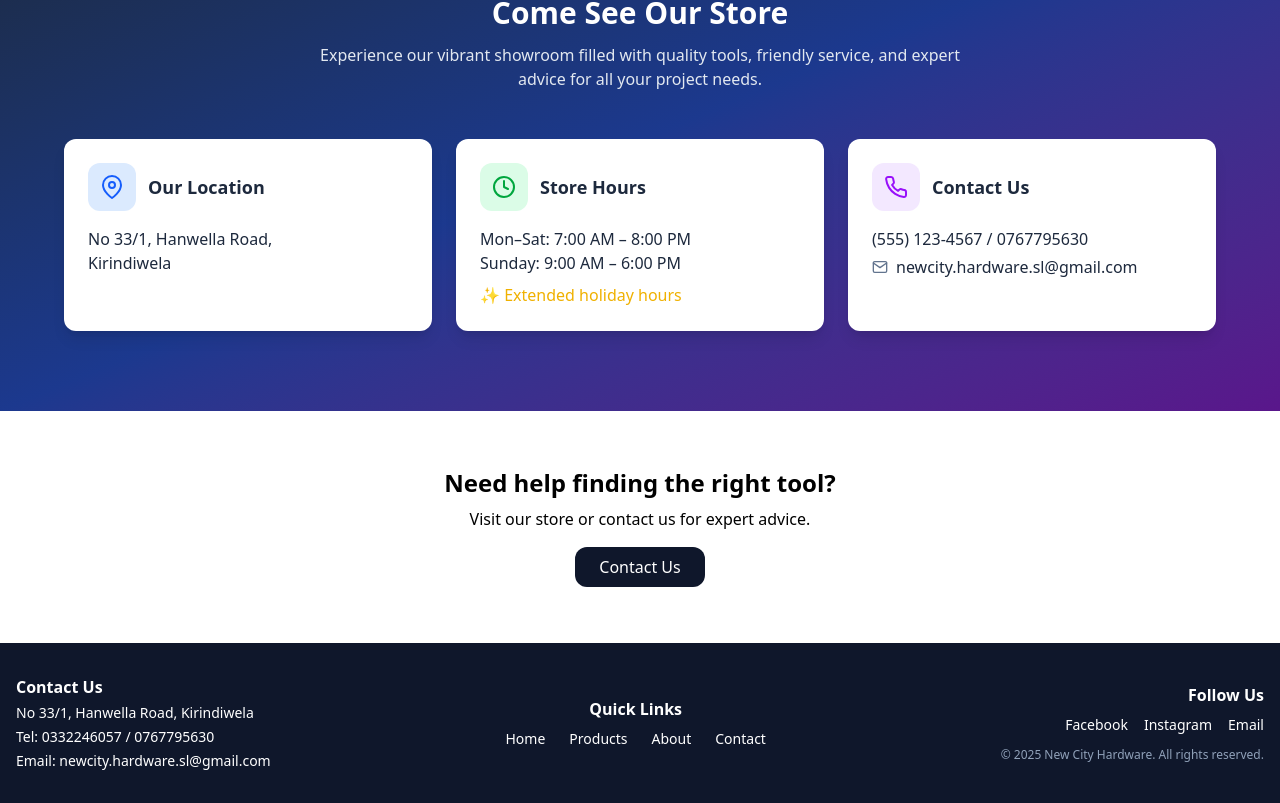
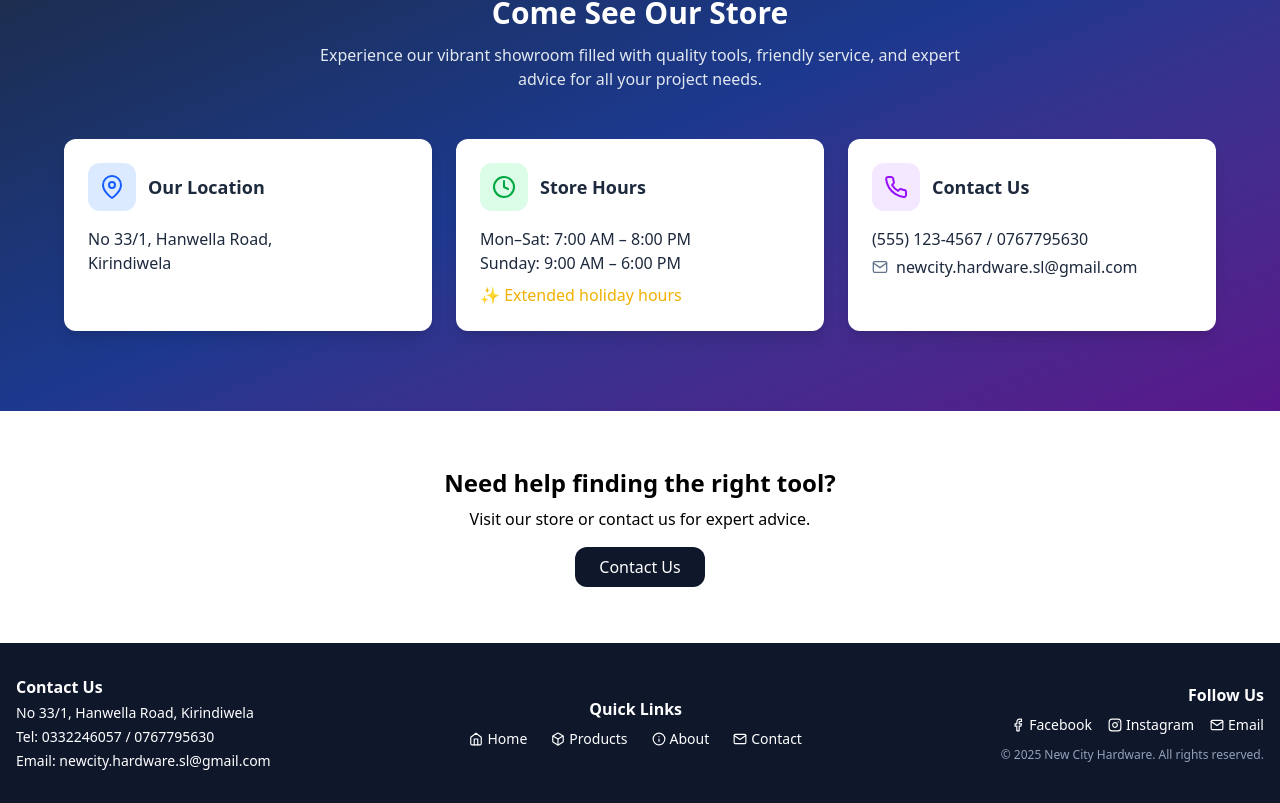
Before and after one commit to RDinujaya4/Agile-Solutions-New-City-HW, a React (Vite) app in the folder new-city-hardware/: page / in a window 1280 px wide. Shown: the part 1931-2734 px from the top of the page. Built offline with nearby package versions, Linux system fonts and the light colour scheme; no server answers; the database is empty.

Commit message:
footer updated

```diff
--- a/new-city-hardware/src/components/Footer.jsx
+++ b/new-city-hardware/src/components/Footer.jsx
@@ -1,3 +1,7 @@
+import { Link } from 'react-router-dom';
+import { FiHome, FiBox, FiInfo, FiMail, FiFacebook, FiInstagram, FiArrowUp } from 'react-icons/fi';
+
+
 function Footer() {
   return (
     <footer className="bg-slate-900 text-white text-sm">
@@ -16,29 +20,41 @@ function Footer() {
           </p>
         </div>
 
-        {/* Quick Links (Horizontal) */}
+        {/* Quick Links */}
         <div className="flex flex-col lg:items-center">
           <h3 className="text-base font-semibold mb-2">Quick Links</h3>
           <div className="flex flex-wrap gap-x-6 gap-y-2">
-            <a href="#" className="hover:text-blue-400">Home</a>
-            <a href="#" className="hover:text-blue-400">Products</a>
-            <a href="#" className="hover:text-blue-400">About</a>
-            <a href="#" className="hover:text-blue-400">Contact</a>
+            <a href="/" className="flex items-center gap-1 hover:text-blue-400"><FiHome /> Home</a>
+            <a href="/products" className="flex items-center gap-1 hover:text-blue-400"><FiBox /> Products</a>
+            <a href="/about" className="flex items-center gap-1 hover:text-blue-400"><FiInfo /> About</a>
+            <a href="/contact" className="flex items-center gap-1 hover:text-blue-400"><FiMail /> Contact</a>
           </div>
         </div>
 
-        {/* Socials & Rights */}
+        {/* Socials */}
         <div className="flex flex-col lg:items-end">
           <h3 className="text-base font-semibold mb-2">Follow Us</h3>
           <div className="flex space-x-4 mb-3">
-            <a href="#" className="hover:text-blue-400">Facebook</a>
-            <a href="#" className="hover:text-blue-400">Instagram</a>
-            <a href="#" className="hover:text-blue-400">Email</a>
+            <a href="#" className="flex items-center gap-1 hover:text-blue-400"><FiFacebook /> Facebook</a>
+            <a href="#" className="flex items-center gap-1 hover:text-blue-400"><FiInstagram /> Instagram</a>
+            <a href="mailto:newcity.hardware.sl@gmail.com" className="flex items-center gap-1 hover:text-blue-400"><FiMail /> Email</a>
           </div>
           <p className="text-xs text-slate-400">&copy; 2025 New City Hardware. All rights reserved.</p>
         </div>
 
       </div>
+
+      {/* Scroll to top button */}
+      <div className="fixed bottom-6 right-6 lg:hidden z-50">
+        <button
+          onClick={() => window.scrollTo({ top: 0, behavior: 'smooth' })}
+          className="p-3 bg-blue-600 text-white rounded-full shadow-lg hover:bg-blue-700"
+          aria-label="Scroll to top"
+        >
+          <FiArrowUp />
+        </button>
+      </div>
+
     </footer>
   );
 }
```
